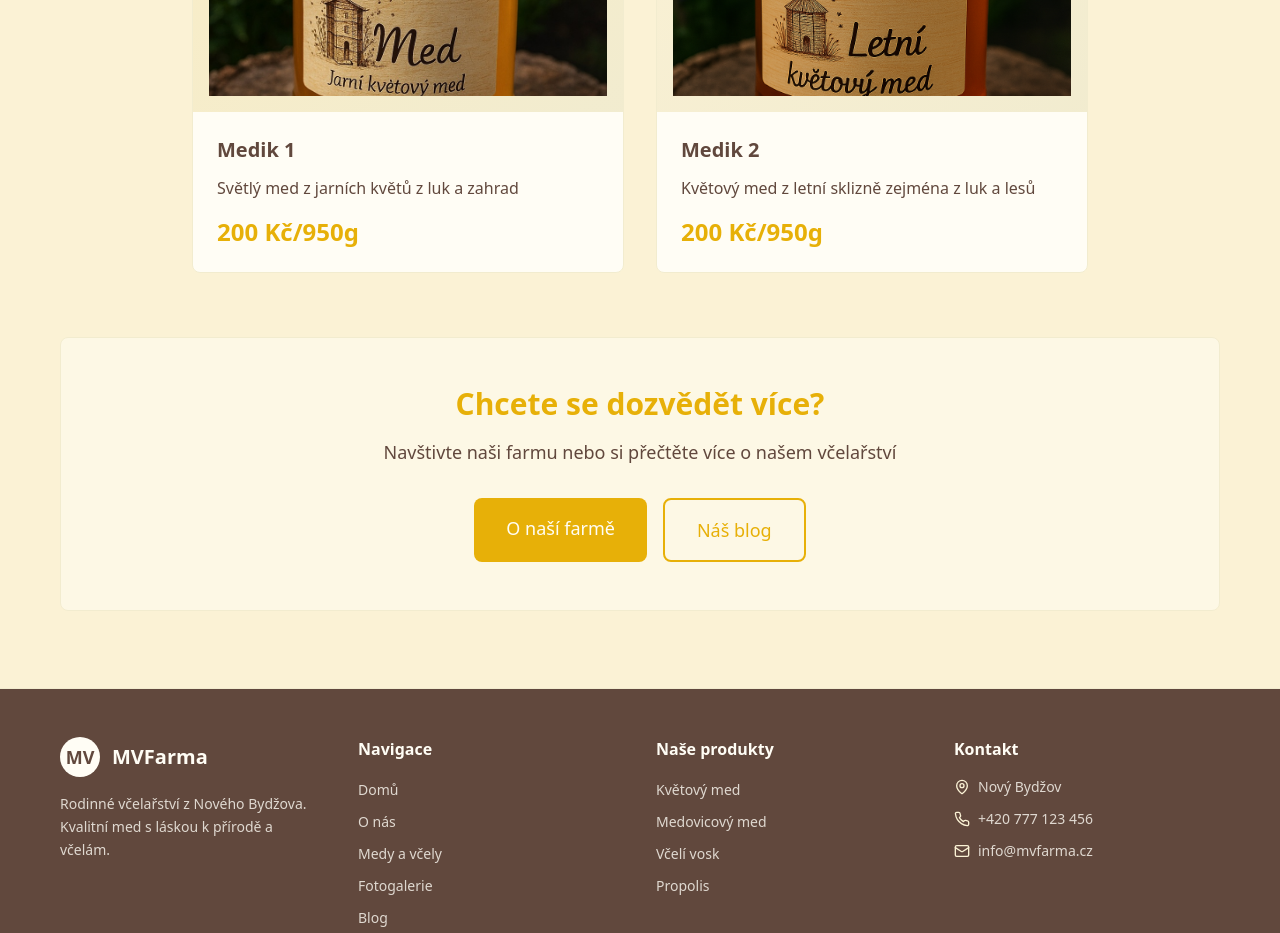
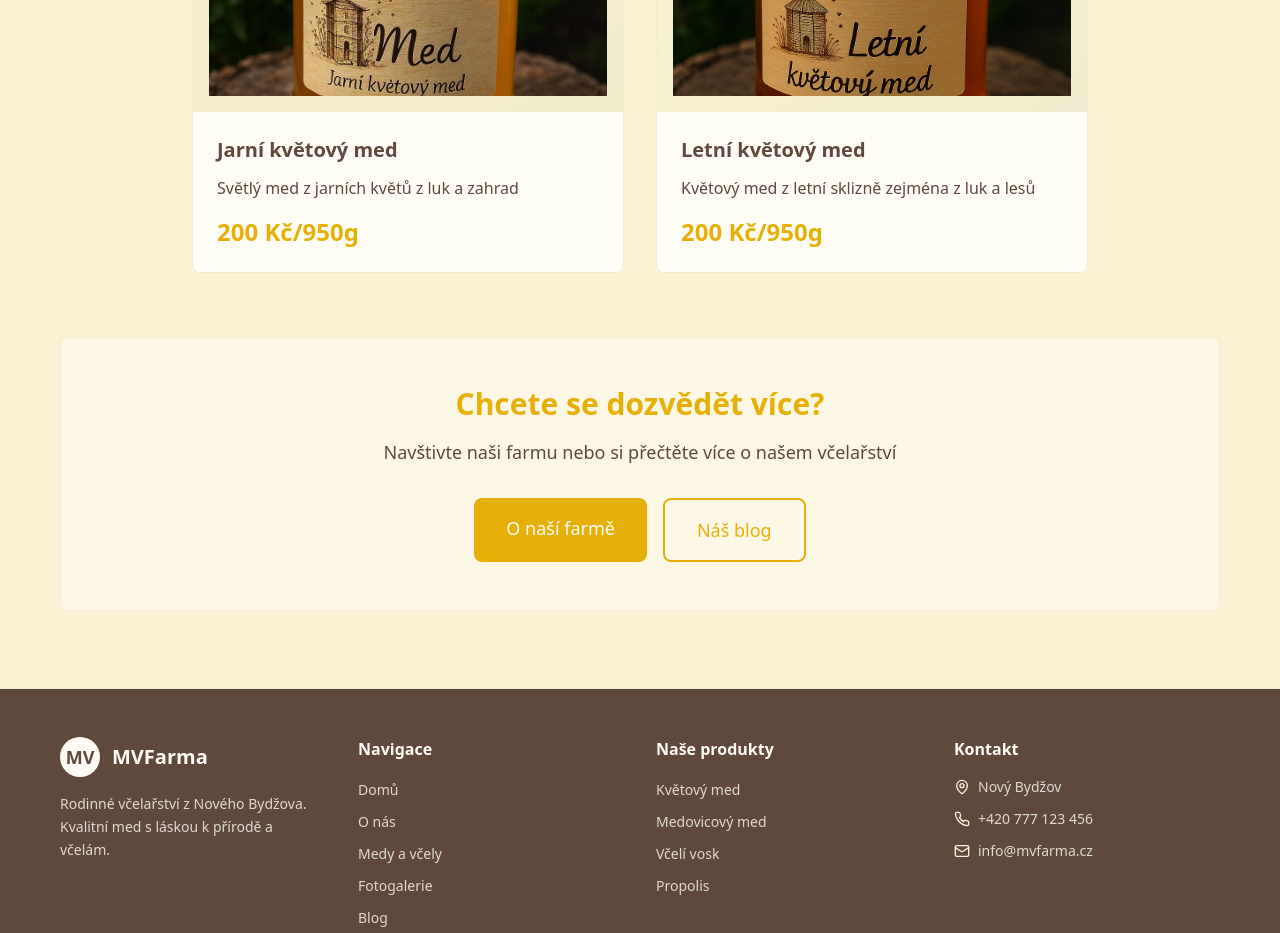
Before and after one commit to Hyneeck/mvfarma, a React (Vite) app: page / in a window 1280 px wide. Shown: the part 1200-2133 px from the top of the page. Built offline with nearby package versions, Linux system fonts and the light colour scheme.

Commit message:
Update honey names
Update "Medik 1" to "Jarní květový med" and "Medik 2" to "Letní květový med" in the produce component.

```diff
--- a/src/components/MVFarmaProduce.tsx
+++ b/src/components/MVFarmaProduce.tsx
@@ -6,13 +6,13 @@ import OptimizedImage from './OptimizedImage';
 const MVFarmaProduce = () => {
   const honeyTypes = [
     {
-      title: "Medik 2",
+      title: "Letní květový med",
       description: "Květový med z letní sklizně zejména z luk a lesů, má lehce tmavší barvu než jarní. obsahuje podíl medovice, pikantnější",
       icon: TreePine,
       price: "Od 180 Kč"
     },
     {
-      title: "Medik 1",
+      title: "Jarní květový med",
       description: "Světlý med z jarních květů z luk a zahrad - jemná sladká chuť",
       icon: Flower2,
       price: "200 Kč za sklenici 950g"
@@ -38,7 +38,7 @@ const MVFarmaProduce = () => {
                 <div className="aspect-[3/2] relative overflow-hidden bg-gradient-to-br from-accent/20 to-secondary/20 flex items-center justify-center p-8">
                    <OptimizedImage
                      src={index === 0 ? "/lovable-uploads/cf307c39-af45-4ec9-aef0-5c892a35a724.png" : "/lovable-uploads/584f464d-d7ea-4d3b-96c1-34b7d79058d8.png"}
-                     alt={index === 0 ? "Medik 2 z MVFarma - tmavší med z letní sklizně" : "Medik 1 z MVFarma - světlý med z jarních květů"}
+                     alt={index === 0 ? "Letní květový med z MVFarma - tmavší med z letní sklizně" : "Jarní květový med z MVFarma - světlý med z jarních květů"}
                      className="max-w-full max-h-full object-cover"
                    />
                 </div>
--- a/src/pages/HomePage.tsx
+++ b/src/pages/HomePage.tsx
@@ -36,12 +36,12 @@ const HomePage = () => {
                   <div className="aspect-[4/3] bg-gradient-to-br from-primary/20 to-secondary flex items-center justify-center p-4">
                      <OptimizedImage
                        src="/lovable-uploads/584f464d-d7ea-4d3b-96c1-34b7d79058d8.png"
-                       alt="Medik 1 z MVFarma - světlý med z jarních květů"
+                       alt="Jarní květový med z MVFarma - světlý med z jarních květů"
                         className="max-w-full max-h-full object-cover"
                      />
                    </div>
                    <div className="p-6">
-                     <h3 className="text-xl font-bold text-foreground mb-3 group-hover:text-primary transition-colors">Medik 1</h3>
+                     <h3 className="text-xl font-bold text-foreground mb-3 group-hover:text-primary transition-colors">Jarní květový med</h3>
                      <p className="text-muted-foreground mb-4">
                        Světlý med z jarních květů z luk a zahrad
                      </p>
@@ -57,12 +57,12 @@ const HomePage = () => {
                   <div className="aspect-[4/3] bg-gradient-to-br from-accent to-secondary flex items-center justify-center p-4">
                      <OptimizedImage
                        src="/lovable-uploads/cf307c39-af45-4ec9-aef0-5c892a35a724.png"
-                       alt="Medik 2 z MVFarma - tmavší med z letní sklizně"
+                       alt="Letní květový med z MVFarma - tmavší med z letní sklizně"
                        className="max-w-full max-h-full object-cover"
                      />
                    </div>
                    <div className="p-6">
-                     <h3 className="text-xl font-bold text-foreground mb-3 group-hover:text-primary transition-colors">Medik 2</h3>
+                     <h3 className="text-xl font-bold text-foreground mb-3 group-hover:text-primary transition-colors">Letní květový med</h3>
                      <p className="text-muted-foreground mb-4">
                        Květový med z letní sklizně zejména z luk a lesů
                      </p>
--- a/src/pages/HoneyPage.tsx
+++ b/src/pages/HoneyPage.tsx
@@ -9,14 +9,14 @@ import { Flower2, TreePine, Heart, Leaf, Award } from 'lucide-react';
 const HoneyPage = () => {
   const honeyTypes = [
     {
-      title: "Medik 1",
+      title: "Jarní květový med",
       description: "Květový med z jarních květů z luk a zahrad, má světlou barvu a jemnější chuť než letní.",
       icon: Flower2,
       price: "200 Kč/950g",
       features: ["Jemná sladká chuť", "Světlá barva", "Rychlá krystalizace"]
     },
     {
-      title: "Medik 2",
+      title: "Letní květový med",
       description: "Květový med z letní sklizně zejména z luk a lesů, má lehce tmavší barvu než jarní. Obsahuje podíl medovice",
       icon: TreePine,
       price: "200 Kč/950g",
@@ -60,7 +60,7 @@ const HoneyPage = () => {
                     <div className="aspect-[4/3] rounded-lg overflow-hidden bg-gradient-to-br from-accent/20 to-secondary/20 flex items-center justify-center p-8">
                        <OptimizedImage
                          src={index === 0 ? "/lovable-uploads/584f464d-d7ea-4d3b-96c1-34b7d79058d8.png" : "/lovable-uploads/cf307c39-af45-4ec9-aef0-5c892a35a724.png"}
-                         alt={index === 0 ? "Medik 1 z MVFarma - světlý med z jarních květů" : "Medik 2 z MVFarma - tmavší med z letní sklizně"}
+                         alt={index === 0 ? "Jarní květový med z MVFarma - světlý med z jarních květů" : "Letní květový med z MVFarma - tmavší med z letní sklizně"}
                          className="max-w-full max-h-full object-cover"
                        />
                     </div>
```
